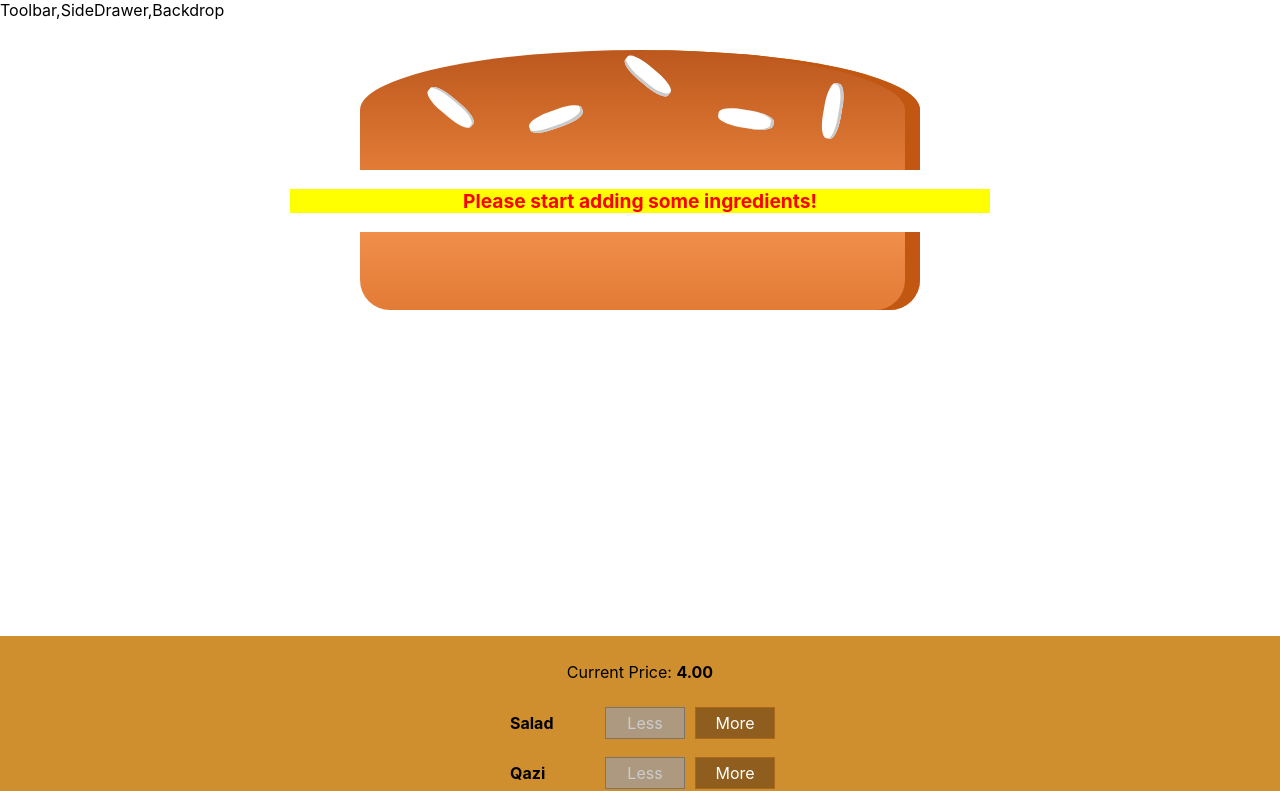
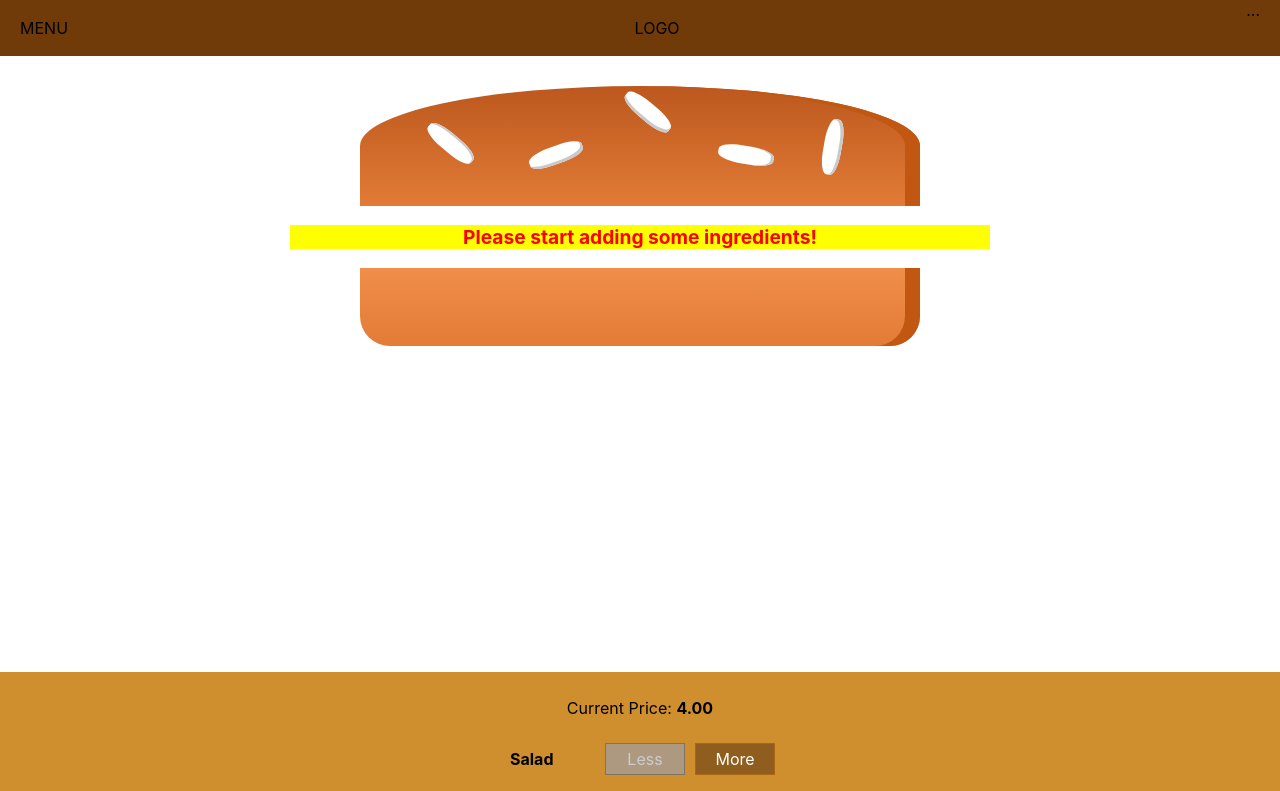
Before and after one commit to frontendprof/react-builder-burger, a React (Create React App) app: page / in a window 1280 px wide. Shown: the top 791 px of the page. Built offline with nearby package versions, Linux system fonts and the light colour scheme.

Commit message:
Adding a toolbar

```diff
--- a/src/components/Layout/Layout.js
+++ b/src/components/Layout/Layout.js
@@ -1,12 +1,13 @@
 import React from 'react';
 import Aux from "../../hoc/Aux";
+import Toolbar from '../Navigation/Toolbar/Toolbar';
 
 import classes from './Layout.module.css'
 
 
 const Layout=props=>(
     <Aux>
-        <div>Toolbar,SideDrawer,Backdrop</div>
+        <Toolbar />
 
         <main className={classes.Content}>
             {props.children}
--- a/src/components/Layout/Layout.module.css
+++ b/src/components/Layout/Layout.module.css
@@ -1,4 +1,4 @@
 
 .Content{
-    margin-top:16px;
+    margin-top:72px;
 }
--- /dev/null
+++ b/src/components/Navigation/Toolbar/Toolbar.js
@@ -0,0 +1,17 @@
+
+import React from 'react';
+
+import classes from "./Toolbar.module.css";
+
+const Toolbar = (props) => (
+    <header className={classes.Toolbar}>
+        <div>MENU</div>
+        <div>LOGO</div>
+
+        <nav>
+            ...
+        </nav>
+    </header>
+)
+
+export default Toolbar;
--- /dev/null
+++ b/src/components/Navigation/Toolbar/Toolbar.module.css
@@ -0,0 +1,19 @@
+.Toolbar{
+    height: 56px;
+    width: 100%;
+    position: fixed;
+    z-index: 100;
+    left: 0;
+    top:0;
+    background-color: #703B09;
+    display: flex;
+    justify-content: space-between;
+    align-items: center;
+    padding:0 20px;
+    box-sizing: border-box;
+    z-index: 90;
+}
+
+.Toolbar nav{
+    height: 100%;
+}
```
Also changed, not shown: 1 other file (tests, documents, lock files or other folders).
